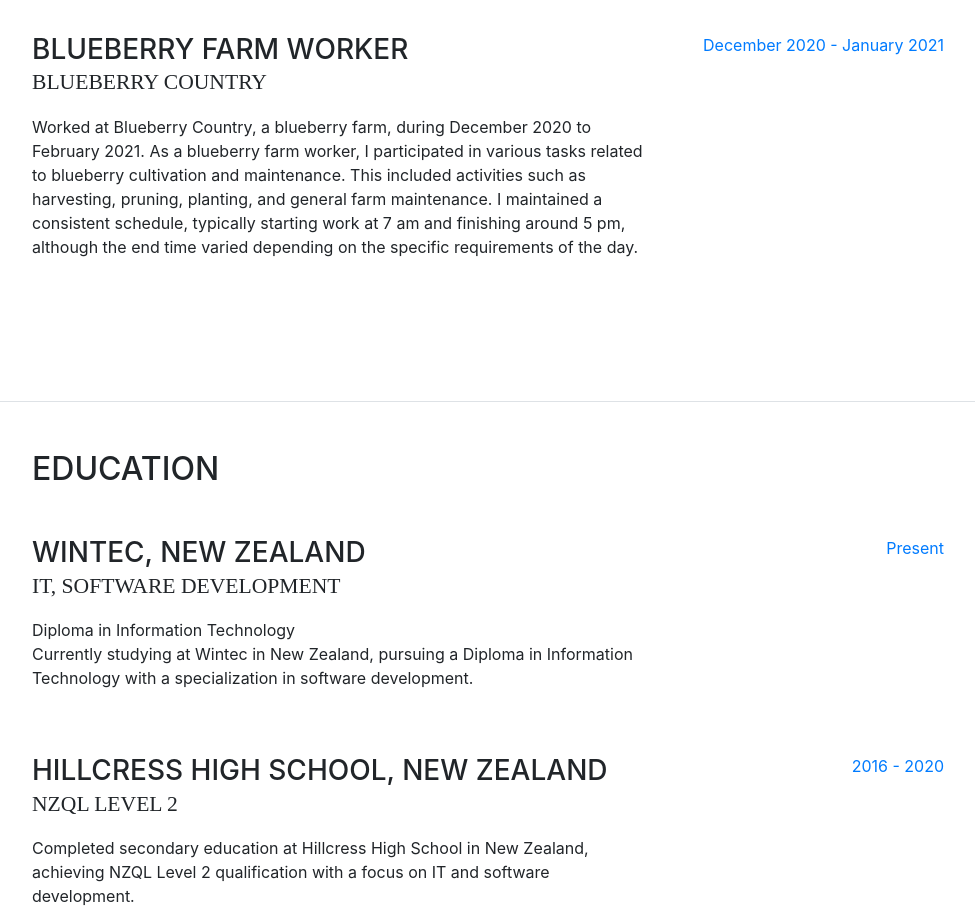
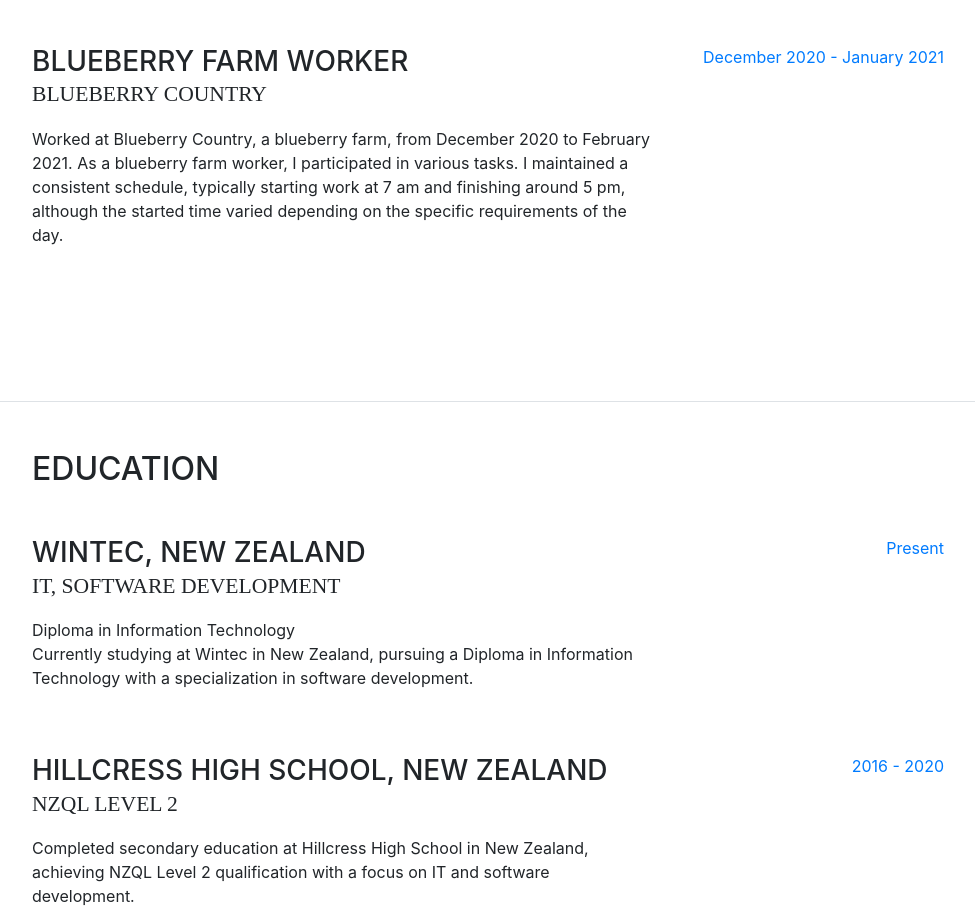
Before and after one commit to Kadin-T/kadintorr.github.io, a website with bundled scripts: page index.html in a window 1280 px wide. Shown: the part 1198-2113 px from the top of the page, without its empty margins (288-1263 px from the left). Built offline with nearby package versions, Linux system fonts and the light colour scheme; a web font is replaced by a local one.

Commit message:
Update index.html

```diff
--- a/index.html
+++ b/index.html
@@ -112,7 +112,7 @@
             <div class="resume-content mr-auto">
               <h3 class="mb-0">Blueberry farm worker</h3>
               <div class="subheading mb-3">Blueberry Country</div>
-              <p>Worked at Blueberry Country, a blueberry farm, during December 2020 to February 2021. As a blueberry farm worker, I participated in various tasks related to blueberry cultivation and maintenance. This included activities such as harvesting, pruning, planting, and general farm maintenance. I maintained a consistent schedule, typically starting work at 7 am and finishing around 5 pm, although the end time varied depending on the specific requirements of the day.</p>
+              <p>Worked at Blueberry Country, a blueberry farm, from December 2020 to February 2021. As a blueberry farm worker, I participated in various tasks. I maintained a consistent schedule, typically starting work at 7 am and finishing around 5 pm, although the started time varied depending on the specific requirements of the day.</p>
             </div>
             <div class="resume-date text-md-right">
               <span class="text-primary">December 2020 - January 2021</span>
```
